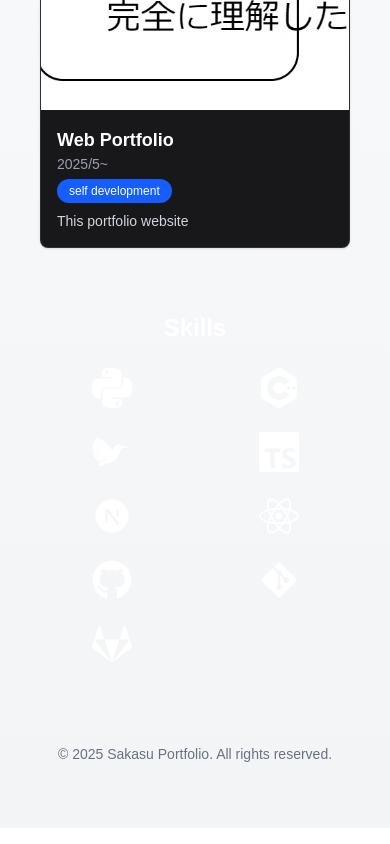
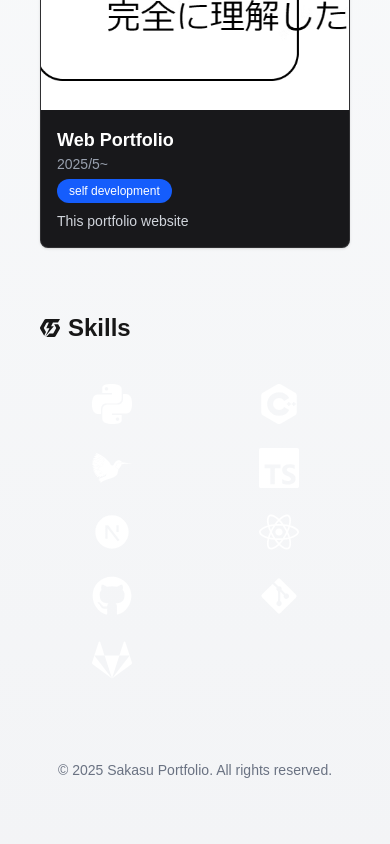
Before and after one commit to Mr-Sakasu/portfolio, a Next.js app in the folder portfolio/: page / in a window 390 px wide. Shown: the part 1572-2416 px from the top of the page. Built offline with nearby package versions, Linux system fonts and the light colour scheme.

Commit message:
hamburger menu

```diff
--- a/portfolio/components/sections/Skills.tsx
+++ b/portfolio/components/sections/Skills.tsx
@@ -4,7 +4,7 @@ import { SiPython, SiCplusplus, SiLatex, SiTypescript} from "react-icons/si";
 import { MdCatchingPokemon } from "react-icons/md";
 import { RiNextjsFill } from "react-icons/ri";
 import { FaGithub, FaGitAlt, FaGitlab, FaReact} from "react-icons/fa";
-
+import { SiThunderstore } from "react-icons/si";
 const skill_list = [
     SiPython,
     SiCplusplus,
@@ -19,7 +19,11 @@ const skill_list = [
 export default function Skills() {
     return (
         <section className="mt-16 text-center max-w-2xl w-full mx-auto px-4">
-            <h2 className="text-2xl font-bold mb-6 text-white">Skills</h2>
+            <h2 className="text-2xl font-bold mb-4 flex items-center gap-2">
+                <SiThunderstore size={20} />
+                Skills
+            </h2>
+            <br/>
             <div className="grid grid-cols-2 sm:grid-cols-4 gap-6 justify-items-center">
                 {skill_list.map((Icon, index) => (
                     <Icon key={index} size={40} className="text-white" />
```
